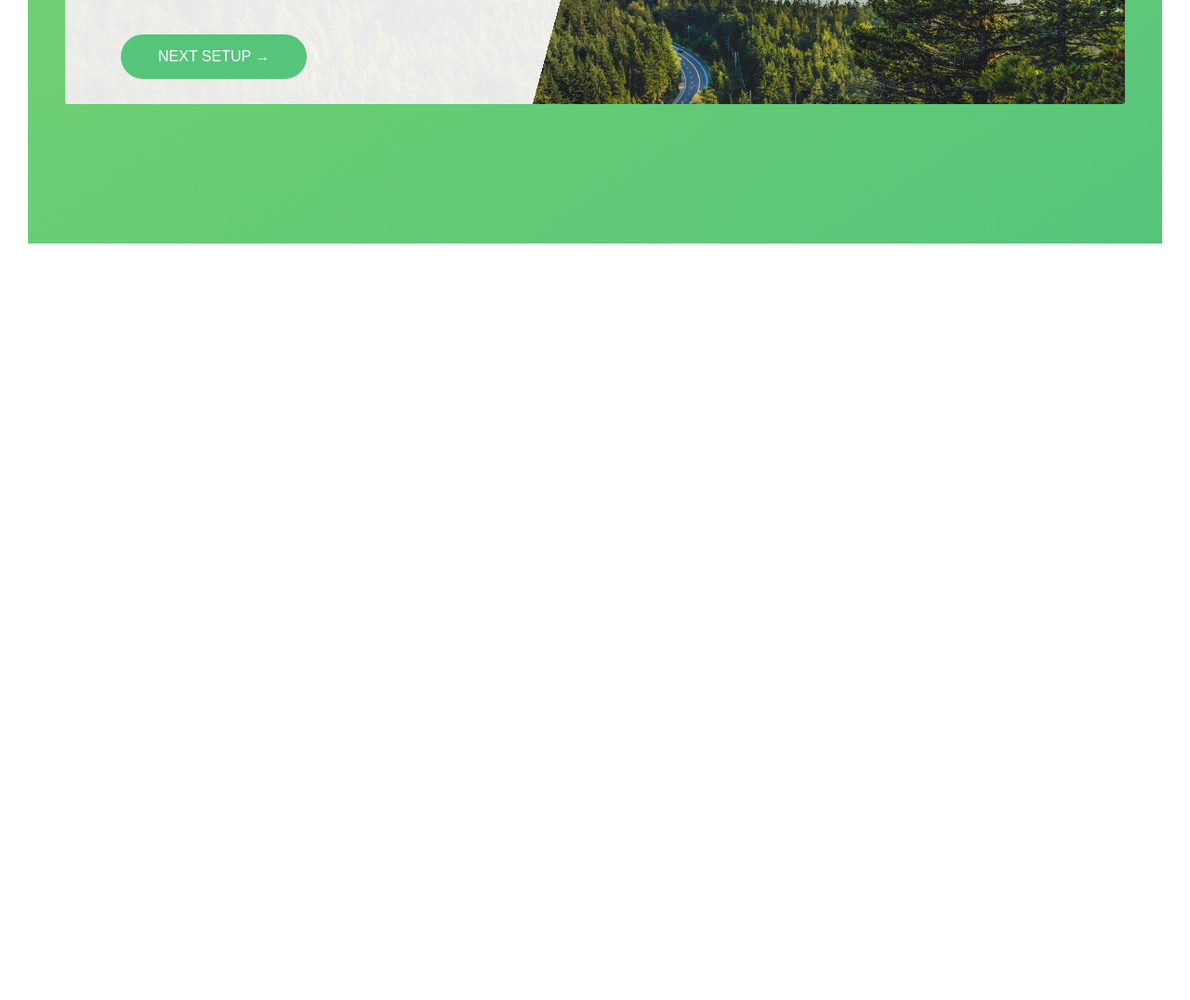
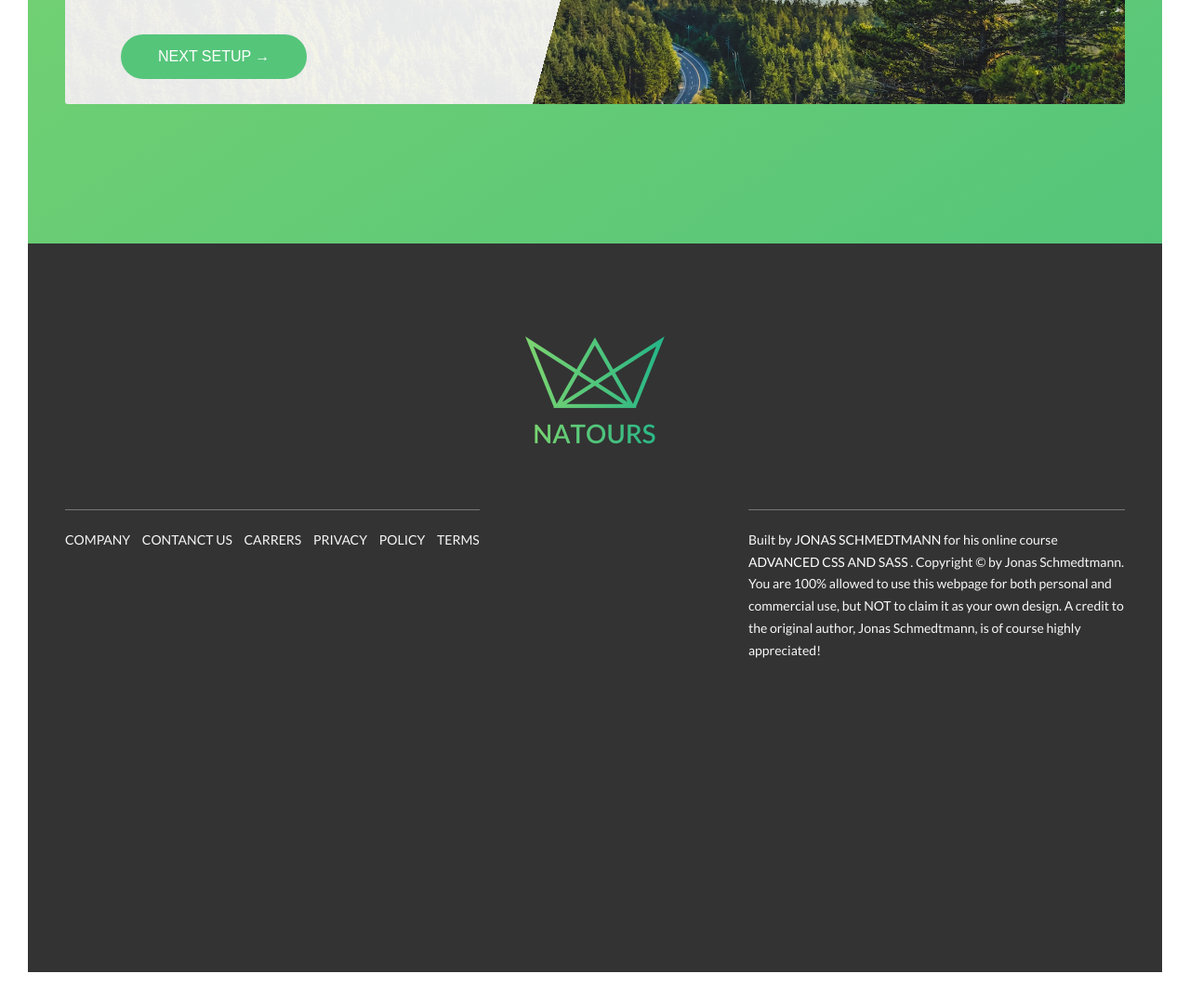
Before and after one commit to kohistani1/natrous_project, a website: page index.html in a window 1280 px wide. Shown: the part 4907-5983 px from the top of the page at 93% size. Before the commit the page ends 5199 px from the top, so only its background shows below. Drawn offline with Linux system fonts and the light colour scheme.

Commit message:
footer section complete

```diff
--- a/index.html
+++ b/index.html
@@ -295,12 +295,46 @@
         <div class="form-group u-margin-bottom-medium">
           <button class="btn btn--green ">next setup &rarr;</button>
         </div>
+      </form>
+      </div>
+    </section>
+
+      <div class="footer">
+        <div class="row">
+          <div class="footer-img">
+            <img src="./img/logo-green-2x.png" alt="">
+          </div>
+        </div>
+
+        <div class="row">
+          <div class="colo-1-of-2">
+            <div class="footer--left">
+            <ul>
+              <li>company</li>
+              <li>Contanct us</li>
+              <li>CARRERS</li>
+              <li>PRIVACY</li>
+              <li>POLICY</li>
+              <li>TERMS</li>
+            </ul>
+          </div>
+          </div>
+
+          <div class="colo-1-of-2">
+            <div class="footer--right">
+            <p>
+              Built by <a href="#"class=" footer__link"> JONAS SCHMEDTMANN</a> for his online course <a href="#" class=" footer__link">ADVANCED CSS AND SASS</a> . Copyright © by Jonas Schmedtmann. You are 100% allowed to use this webpage for both personal and commercial use, but NOT to claim it as your own design. A credit to the original author, Jonas Schmedtmann, is of course highly appreciated!
+            </p>
+
+          </div>
+        </div>
+        </div>
+
+      </div>
 
 
 
-      </form>
-      </div>
-    </section>
+
 
 
 
--- a/main.scss
+++ b/main.scss
@@ -1,22 +1,22 @@
-@import "./sass/_mixin.scss";
-@import "./sass/_variables.scss";
-@import "./sass/_base.scss";
-@import "./sass/_btn.scss";
-@import "./sass/_bg-video.scss";
-@import "./sass/_form.scss";
+@import './sass/_mixin.scss';
+@import './sass/_variables.scss';
+@import './sass/_base.scss';
+@import './sass/_btn.scss';
+@import './sass/_bg-video.scss';
+@import './sass/_form.scss';
 
-@import "./sass/_components.scss";
-@import "./sass/_story.scss";
-@import "./sass/_layouts.scss";
-@import "./sass/_home.scss";
-@import "./sass/_animation.scss";
-@import "./sass/_grid.scss";
-@import "./sass/_utilities.scss";
-@import "./sass/_typography.scss";
-@import "./sass/_composition.scss";
-@import "./sass/_features.scss";
-@import "./sass/_card.scss";
-
+@import './sass/_components.scss';
+@import './sass/_story.scss';
+@import './sass/_layouts.scss';
+@import './sass/_home.scss';
+@import './sass/_animation.scss';
+@import './sass/_grid.scss';
+@import './sass/_utilities.scss';
+@import './sass/_typography.scss';
+@import './sass/_composition.scss';
+@import './sass/_features.scss';
+@import './sass/_card.scss';
+@import './sass/_footer.scss';
 
 /* TODO:
   animation
--- /dev/null
+++ b/sass/_footer.scss
@@ -0,0 +1,65 @@
+.footer {
+  height: 98vh;
+  background-color: #333;
+  padding: 10rem 0;
+  font-size: 1.4rem;
+
+  &-img {
+    text-align: center;
+    img {
+      width: 15rem;
+      height: auto;
+    }
+  }
+
+  &--left {
+    float: left;
+    border-top: 1px solid $dark;
+    padding-top: 2rem;
+    ul {
+      width: 100%;
+      list-style-type: none;
+      color: $dark-light-1;
+      li {
+        display: inline-block;
+        text-transform: uppercase;
+        transition: all 0.2s ease;
+        &:not(:last-child) {
+          margin-right: 1rem;
+        }
+        &:hover:not(:first-child) {
+          display: inline-block;
+          color: $medium-green;
+          background-color: $dark-link;
+          cursor: pointer;
+          transform: scale(1.4) rotate(5deg);
+          -webkit-box-shadow: 0 1rem 2rem rgba($dark-link, 0.2);
+          box-shadow: 0 1rem 2rem darken($dark-link, 40%);
+        }
+      }
+    }
+  }
+
+  &--right {
+    border-top: 1px solid $dark;
+    padding-top: 2rem;
+    width: 75%;
+    float: right;
+    p {
+      color: $dark-light-1;
+    }
+    a {
+      color: $white;
+      text-decoration: none;
+      text-transform: uppercase;
+      transition: all 0.2s ease;
+      &:hover {
+        display: inline-block;
+        color: $medium-green;
+        background-color: $dark-link;
+        cursor: pointer;
+        transform: scale(1.3) rotate(5deg);
+      }
+    }
+  }
+}
--- a/sass/_variables.scss
+++ b/sass/_variables.scss
@@ -3,8 +3,8 @@ $black: #000;
 $white: #fff;
 $dark-light-1: #f7f7f7;
 $dark-light-2: #eee;
-
 $dark: #777;
+$dark-link: #333;
 
 $light-green: #7ed56f;
 $medium-green: #55c57a;
```
Also changed, not shown: main.css, sass/_components.scss (line endings or trailing spaces).
